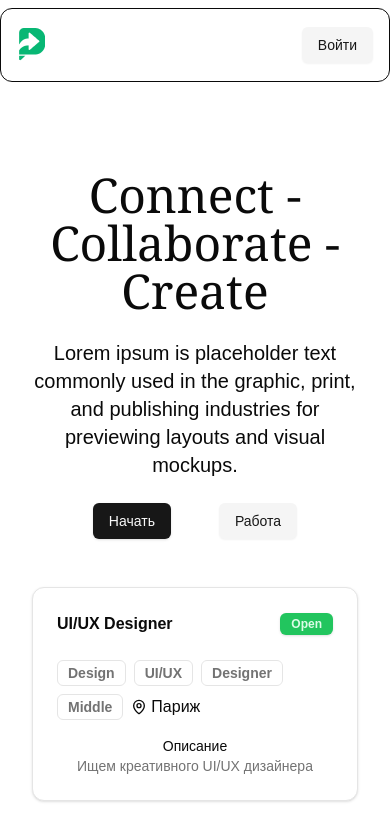
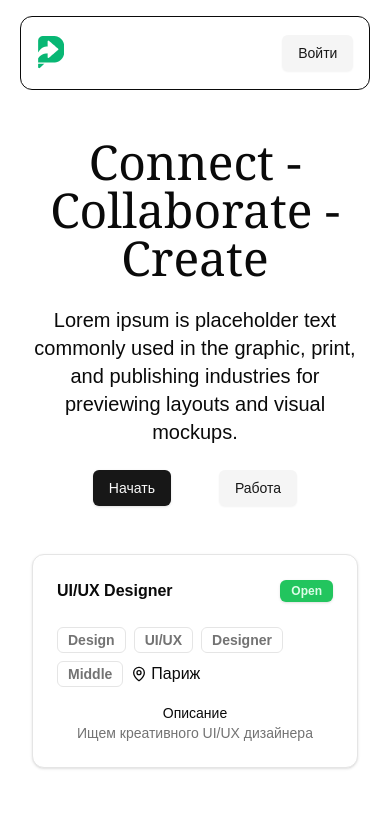
Before and after one commit to dogfrogfog/petit, a Next.js app: page / in a window 390 px wide. Shown: the top 840 px of the page. Built offline with nearby package versions, Linux system fonts and the light colour scheme; no server answers.

Commit message:
Adjust landing page layout and navigation styling for improved responsiveness

```diff
--- a/src/app/(allowed)/page.tsx
+++ b/src/app/(allowed)/page.tsx
@@ -4,7 +4,7 @@ import Link from "next/link";
 
 export default async function Page() {
   return (
-    <main className="pt-32 min-h-screen text-foreground flex flex-col items-center justify-center text-center px-4">
+    <main className="pt-12 text-foreground flex flex-col items-center justify-center text-center px-4">
       {/* Hero Text */}
       <h1 className="text-5xl sm:text-7xl font-serif max-w-4xl mb-6 lg:mb-12 font-italic">
         Connect - Collaborate - Create
--- a/src/components/navigation.tsx
+++ b/src/components/navigation.tsx
@@ -6,7 +6,7 @@ import { HeaderLogin } from "@/components/header-login";
 
 export function Navigation() {
   return (
-    <nav className="border-foreground border rounded-xl w-full lg:w-[900px] bg-background text-foreground fixed top-2 lg:top-10 left-1/2 -translate-x-1/2">
+    <nav className="mt-4 border-foreground border rounded-xl w-[98%] bg-background text-foreground mx-auto">
       <div className="flex flex-row items-center justify-between px-4 md:px-8 py-4 gap-4 md:gap-4">
         <Link href="/" className="h-10 w-7 flex items-center justify-center">
           <Image src="/logo.png" alt="Logo" width={27} height={35} />
```
